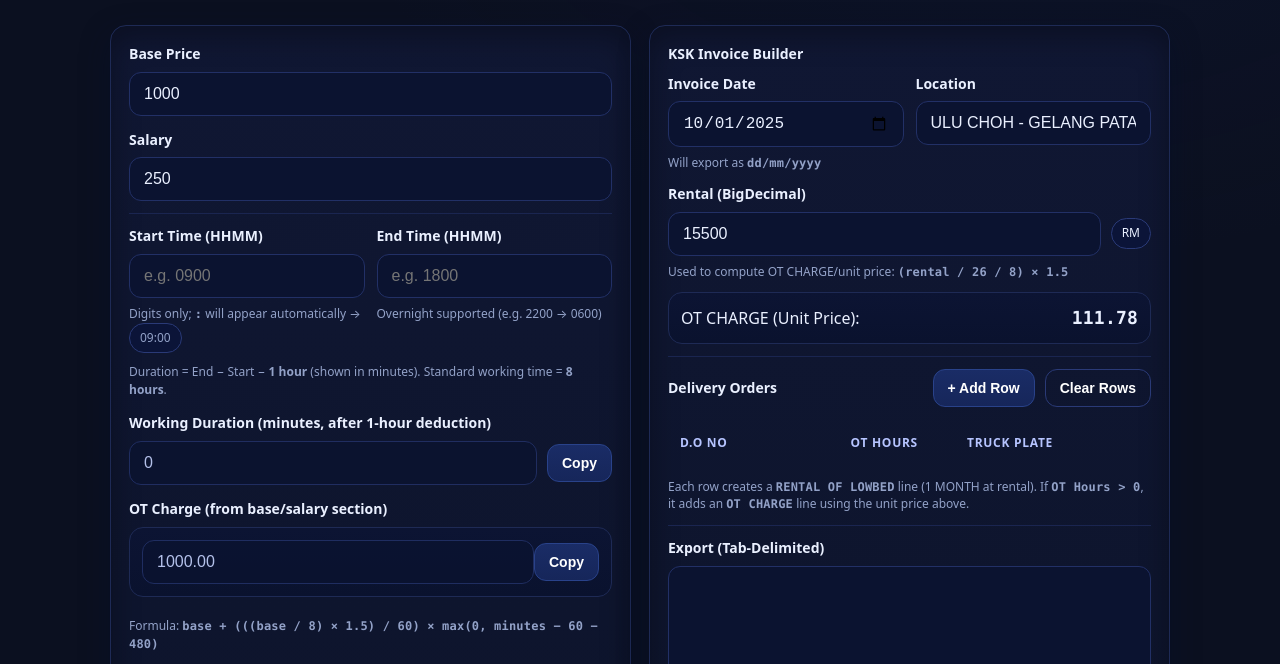
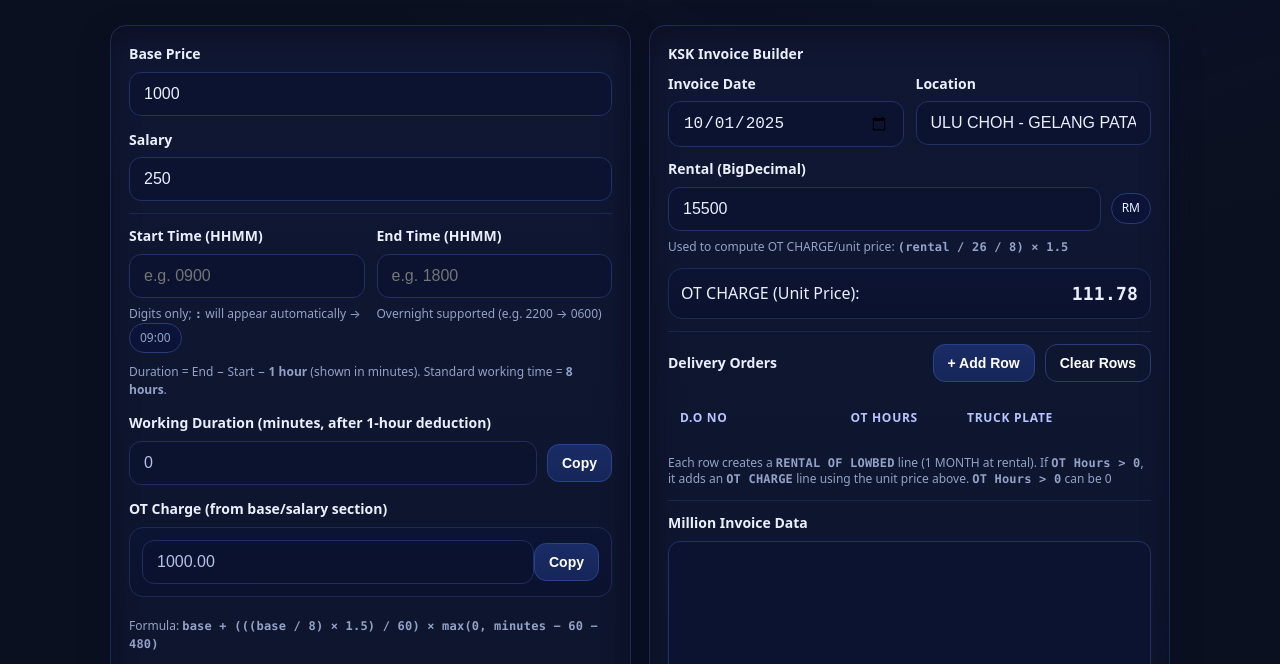
Before and after one commit to PureUsername/atc_overtime, a plain HTML site: page index.html in a window 1280 px wide. Shown: the part 136-800 px from the top of the page. Drawn offline with Linux system fonts and the light colour scheme.

Commit message:
Update index.html

```diff
--- a/index.html
+++ b/index.html
@@ -153,7 +153,6 @@
             <div class="field">
               <div class="label">Invoice Date</div>
               <input id="invoiceDate" type="date" />
-              <div class="hint">Will export as <span class="value">dd/mm/yyyy</span></div>
             </div>
           </div>
           <div class="span-6">
@@ -201,13 +200,13 @@
             </thead>
             <tbody id="rowsBody"></tbody>
           </table>
-          <div class="hint">Each row creates a <span class="value">RENTAL OF LOWBED</span> line (1 MONTH at rental). If <span class="value">OT Hours &gt; 0</span>, it adds an <span class="value">OT CHARGE</span> line using the unit price above.</div>
+          <div class="hint">Each row creates a <span class="value">RENTAL OF LOWBED</span> line (1 MONTH at rental). If <span class="value">OT Hours &gt; 0</span>, it adds an <span class="value">OT CHARGE</span> line using the unit price above. <span class="value">OT Hours &gt; 0</span> can be 0</div>
         </div>
 
         <div class="sep"></div>
 
         <div class="field">
-          <div class="label">Export (Tab-Delimited)</div>
+          <div class="label">Million Invoice Data</div>
           <textarea id="exportBox" class="export" spellcheck="false" readonly></textarea>
           <div class="cluster" style="margin-top:10px">
             <button class="btn ok" id="buildBtn">Build Invoice Data</button>
```
